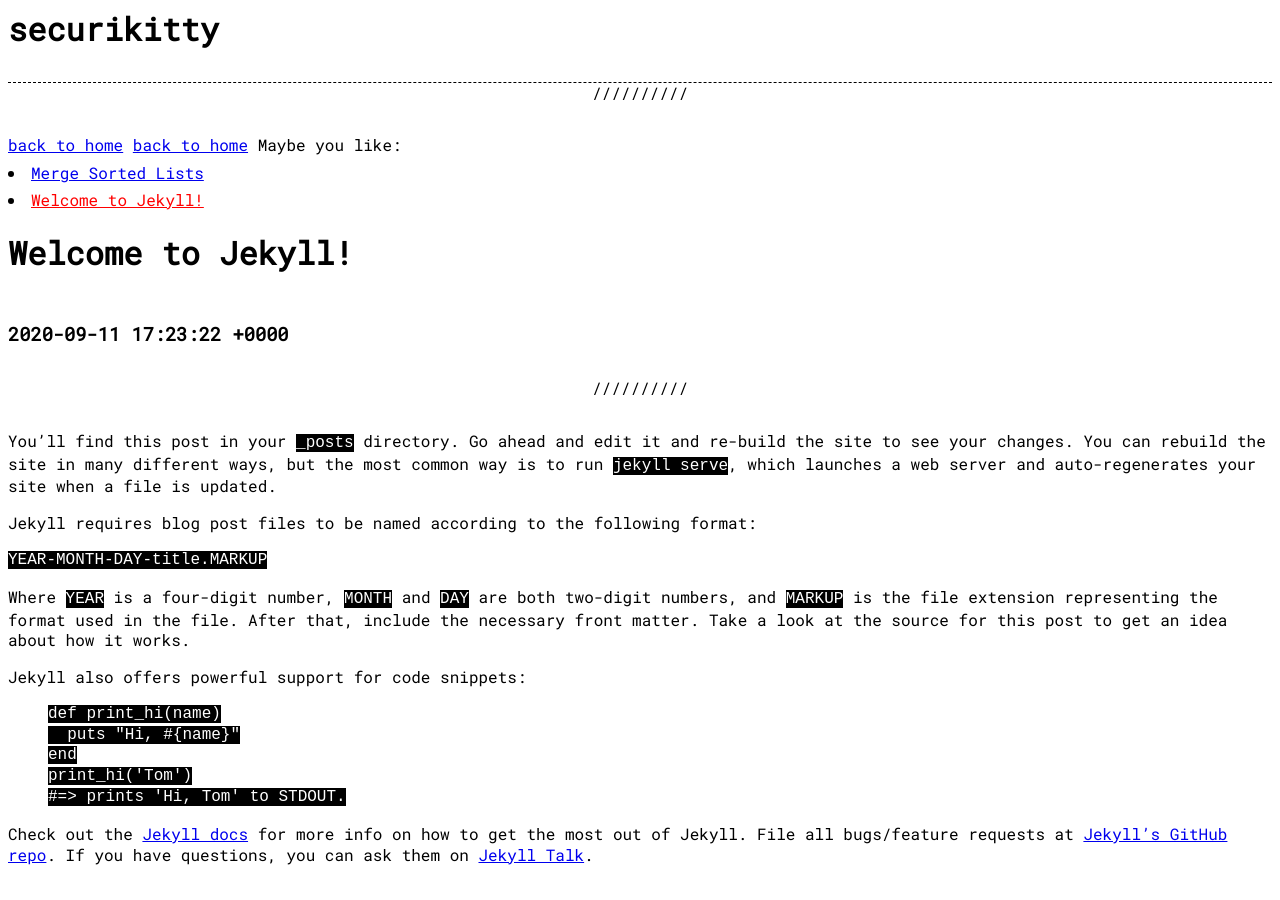
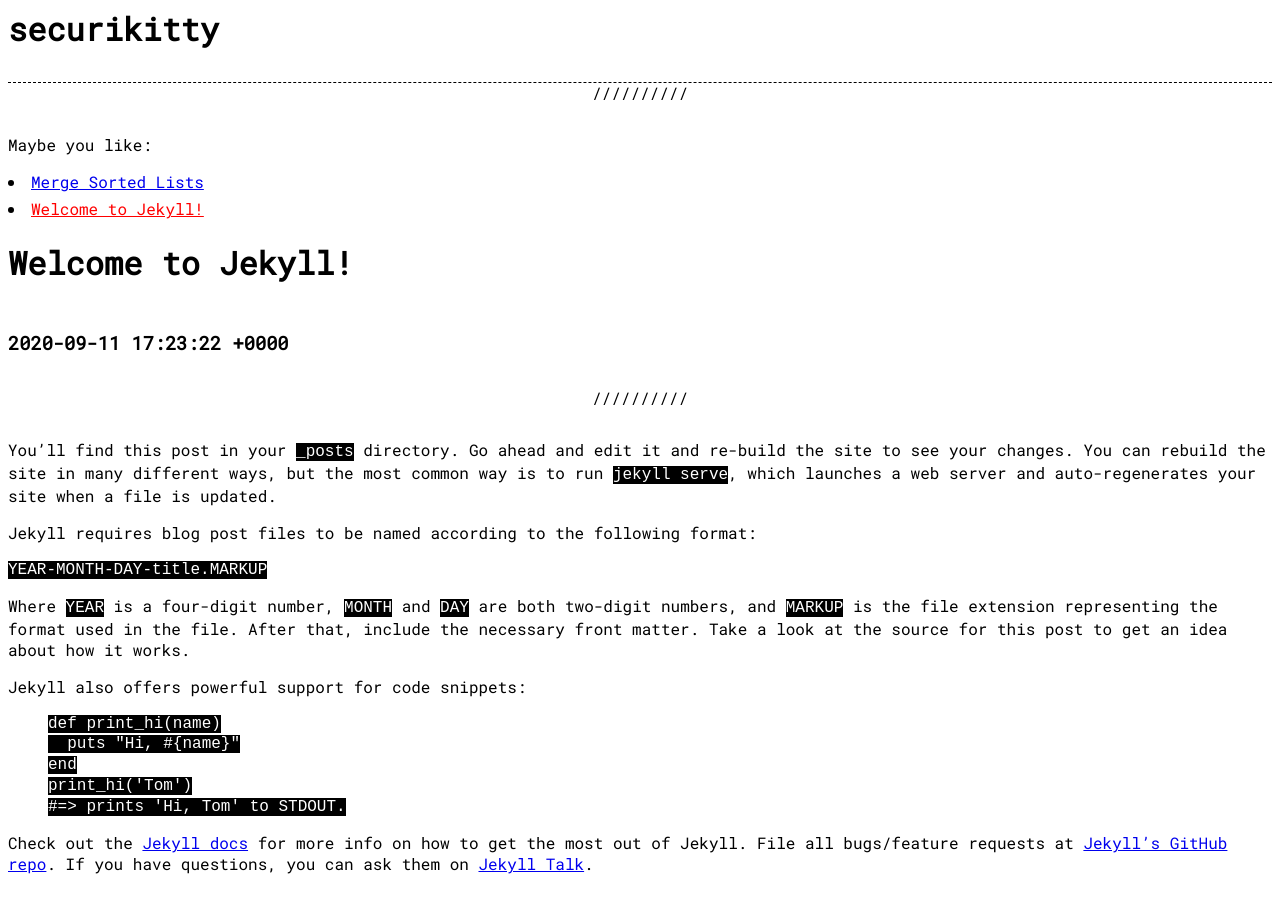
Before and after one commit to lephdao/lephdao.github.io, a Jekyll site: the page built from _posts/2020-09-11-welcome-to-jekyll.markdown, in a window 1280 px wide. Built offline with Jekyll 4.4.1, drawn with Linux system fonts in a browser that asks for light colours.

```diff
--- a/_layouts/page.html
+++ b/_layouts/page.html
@@ -1,7 +1,7 @@
 ---
 layout: wrapper
 ---
-<a href="{{ site.baseurl }}/">back to home</a>
+<!-- <a href="{{ site.baseurl }}/">back to home</a> -->
 <h1> {{page.title}} </h1>
 
 {{ content }}
--- a/_layouts/post.html
+++ b/_layouts/post.html
@@ -1,8 +1,7 @@
 ---
 layout: "wrapper"
 ---
-<a href="{{ site.baseurl }}/">back to home</a>
-Maybe you like:
+<p>Maybe you like:</p>
 {% for post in site.posts %}
 	<li><a style="{% if page.url == post.url %}color:red{%endif%}" href="{{ post.url }}">{{post.title}}</a></li>
 {% endfor %}
--- a/_layouts/wrapper.html
+++ b/_layouts/wrapper.html
@@ -9,7 +9,6 @@
 
 <body>
 	{% include header.html %}
-	<a href="{{ site.baseurl }}/">back to home</a>
 	{{ content }}
 </body>
 
```
Also changed, not shown: _includes/header.html (line endings or trailing spaces).
